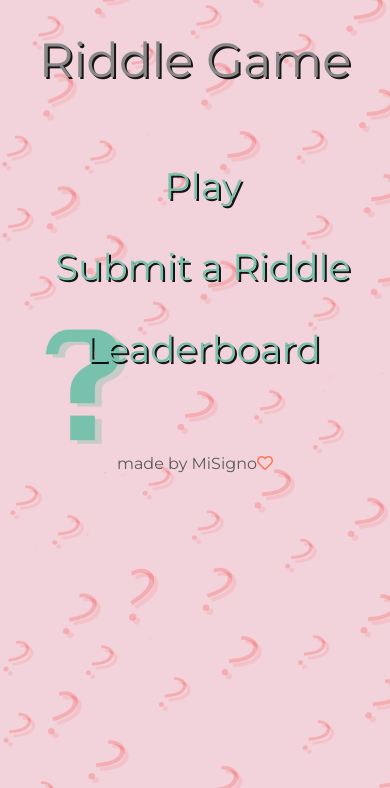
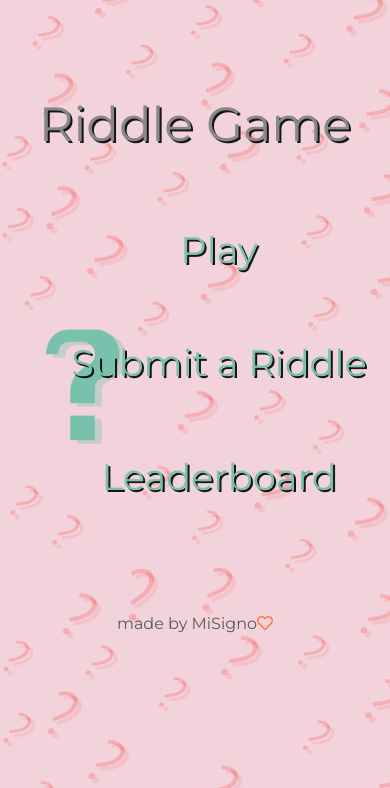
Before and after one commit to Code-Institute-Submissions/pythongameproject, a Flask app: page / in a window 390 px wide. Shown: the part 56-844 px from the top of the page. Run offline with Flask 2, Linux system fonts and the light colour scheme; some libraries are stand-ins or nearby versions.

Commit message:
removes responsive margins

```diff
--- a/static/styles.css
+++ b/static/styles.css
@@ -89,7 +89,7 @@
 
 body {
     background-image: url(/static/smallscreen.png);
-    background-repeat: no-repeat;
+    background-repeat: repeat-y;
     background-position: center;
     background-attachment: fixed;
     background-size: contain;
@@ -133,19 +133,6 @@
     font-size: 0.8rem;
 }
 
-/*-------------------------------------- Adjusts margins*/
-
-.mt-5, .my-5 {
-  margin-top: 1rem !important;
-}
-
-.mr-5 {
-  margin-right: 1rem !important;
-}
-
-.ml-5 {
-  margin-left: 1rem !important;
-}
 
 /*--------------------------------- Medium devices*/
 
```
